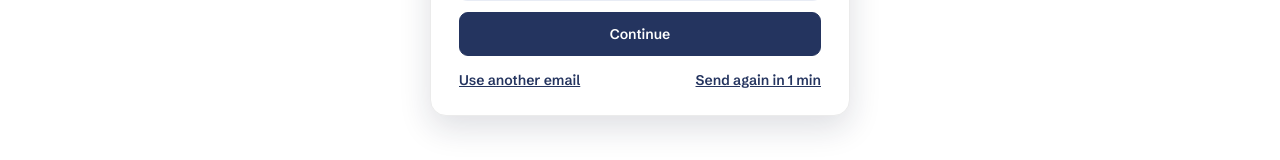
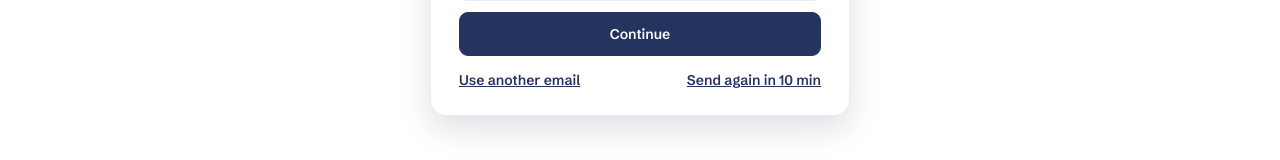
Before and after one commit to StraViTechOfficial/anybuddy-web-admin, a Next.js app: page /code in a window 1280 px wide. Shown: the part 300-460 px from the top of the page. Built offline with nearby package versions, Linux system fonts and the light colour scheme.

Commit message:
Reset code: send loginOtp; timer counts down the real 10 minutes (30 Sep 2026)

```diff
--- a/src/app/(auth)/AuthCard.tsx
+++ b/src/app/(auth)/AuthCard.tsx
@@ -1,4 +1,7 @@
 import s from "./auth.module.css";
+
+// How long an emailed reset code works (backend OTP_EXPIRY_MINUTES); a new one can't be sent before then.
+export const CODE_LIFE_MS = 10 * 60 * 1000;
 
 // One centred card on white with the full-colour logo; a navy band across the lower page (WEBSITE-STANDARD, log-in pages).
 export function AuthCard({ title, sub, children }: { title: string; sub?: React.ReactNode; children: React.ReactNode }) {
--- a/src/app/(auth)/code/page.tsx
+++ b/src/app/(auth)/code/page.tsx
@@ -2,7 +2,7 @@
 import { useEffect, useState, type FormEvent } from "react";
 import Link from "next/link";
 import { api } from "@/lib/api";
-import { AuthCard } from "../AuthCard";
+import { AuthCard, CODE_LIFE_MS } from "../AuthCard";
 import { useReady } from "@/components/useReady";
 import s from "../auth.module.css";
 
@@ -12,13 +12,20 @@ export default function Code() {
   const [err, setErr] = useState("");
   const [busy, setBusy] = useState(false);
   const [email, setEmail] = useState("");
-  const [wait, setWait] = useState(60);
-  useEffect(() => { setEmail(sessionStorage.getItem("ab_reset_email") || ""); }, []);
+  // The server refuses a new code while the last one still works (10 minutes), so the wait is the code's life.
+  // Kept per tab as a time, so a reload keeps the countdown.
+  const [until, setUntil] = useState(0);
+  const [now, setNow] = useState(() => Date.now());
+  const wait = Math.max(0, until - now);
   useEffect(() => {
-    if (wait <= 0) return;
-    const t = setTimeout(() => setWait(wait - 1), 1000);
+    setEmail(sessionStorage.getItem("ab_reset_email") || "");
+    setUntil(Number(sessionStorage.getItem("ab_code_until")) || Date.now() + CODE_LIFE_MS);
+  }, []);
+  useEffect(() => {
+    if (!wait) return;
+    const t = setTimeout(() => setNow(Date.now()), 1000);
     return () => clearTimeout(t);
-  }, [wait]);
+  }, [wait, now]);
 
   async function submit(e: FormEvent<HTMLFormElement>) {
     e.preventDefault();
@@ -27,7 +34,7 @@ export default function Code() {
     setBusy(true);
     setErr("");
     try {
-      await api("admin/auth/verify-otp", { method: "POST", body: { otp } });
+      await api("admin/auth/verify-otp", { method: "POST", body: { loginOtp: otp } });
       window.location.assign("/reset");
     } catch (x) {
       setErr((x as Error).message);
@@ -37,7 +44,10 @@ export default function Code() {
   async function resend() {
     try {
       await api("admin/auth/resend-otp", { method: "POST", body: {} });
-      setWait(60);
+      const next = Date.now() + CODE_LIFE_MS;
+      sessionStorage.setItem("ab_code_until", String(next));
+      setUntil(next);
+      setNow(Date.now());
       setErr("");
     } catch (x) {
       setErr((x as Error).message);
@@ -55,7 +65,7 @@ export default function Code() {
         <button className="btn p block" style={{ height: 44 }} disabled={busy || !ready} aria-busy={busy}>{busy ? "Checking…" : "Continue"}</button>
         <div className={s.row}>
           <Link className={s.link} href="/forgot">Use another email</Link>
-          <button type="button" className={s.link} onClick={resend} disabled={wait > 0}>{wait > 0 ? `Send again in ${Math.ceil(wait / 60)} min` : "Send again"}</button>
+          <button type="button" className={s.link} onClick={resend} disabled={wait > 0}>{wait > 0 ? `Send again in ${Math.ceil(wait / 60000)} min` : "Send again"}</button>
         </div>
       </form>
     </AuthCard>
--- a/src/app/(auth)/forgot/page.tsx
+++ b/src/app/(auth)/forgot/page.tsx
@@ -2,7 +2,7 @@
 import { useState, type FormEvent } from "react";
 import Link from "next/link";
 import { api } from "@/lib/api";
-import { AuthCard } from "../AuthCard";
+import { AuthCard, CODE_LIFE_MS } from "../AuthCard";
 import { useReady } from "@/components/useReady";
 import s from "../auth.module.css";
 
@@ -21,6 +21,7 @@ export default function Forgot() {
     try {
       await api("admin/auth/forgot-password", { method: "POST", body: { email } });
       sessionStorage.setItem("ab_reset_email", email);
+      sessionStorage.setItem("ab_code_until", String(Date.now() + CODE_LIFE_MS));
       window.location.assign("/code");
     } catch (x) {
       setErr((x as Error).message);
```
